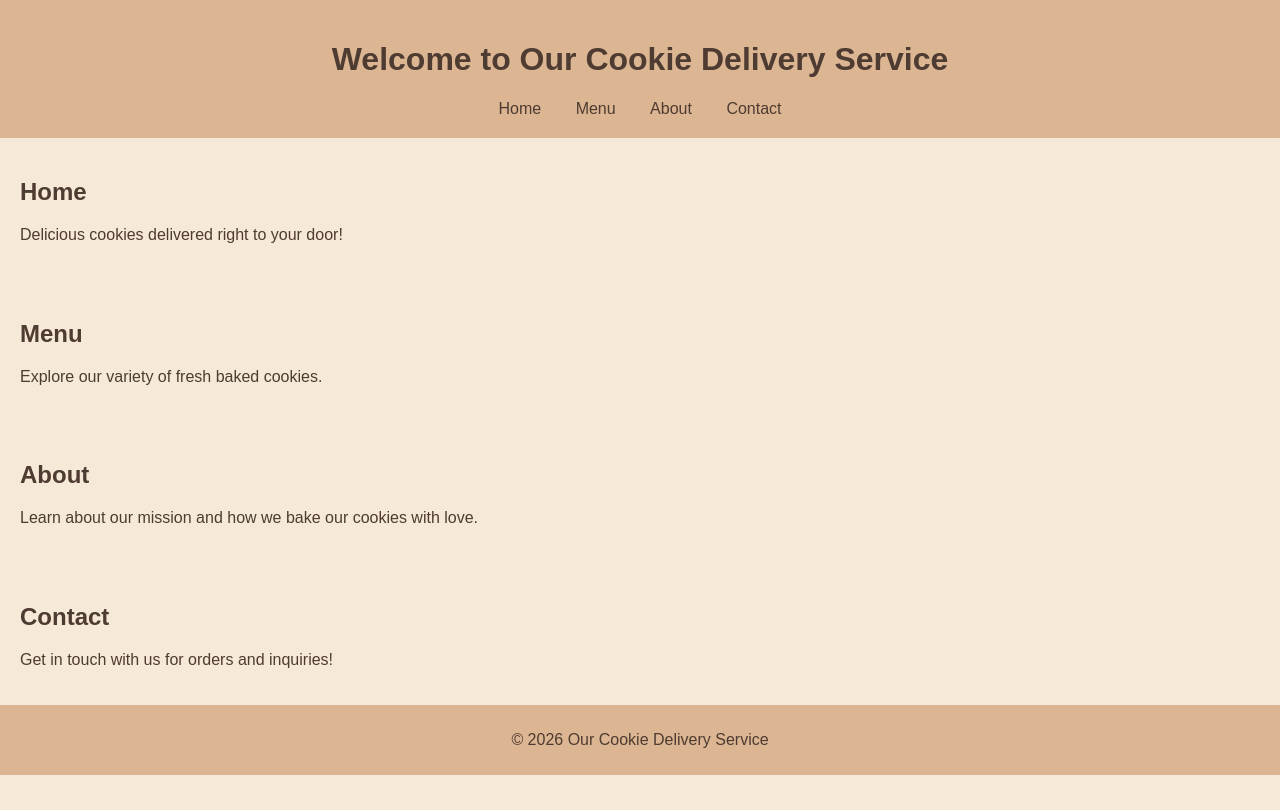
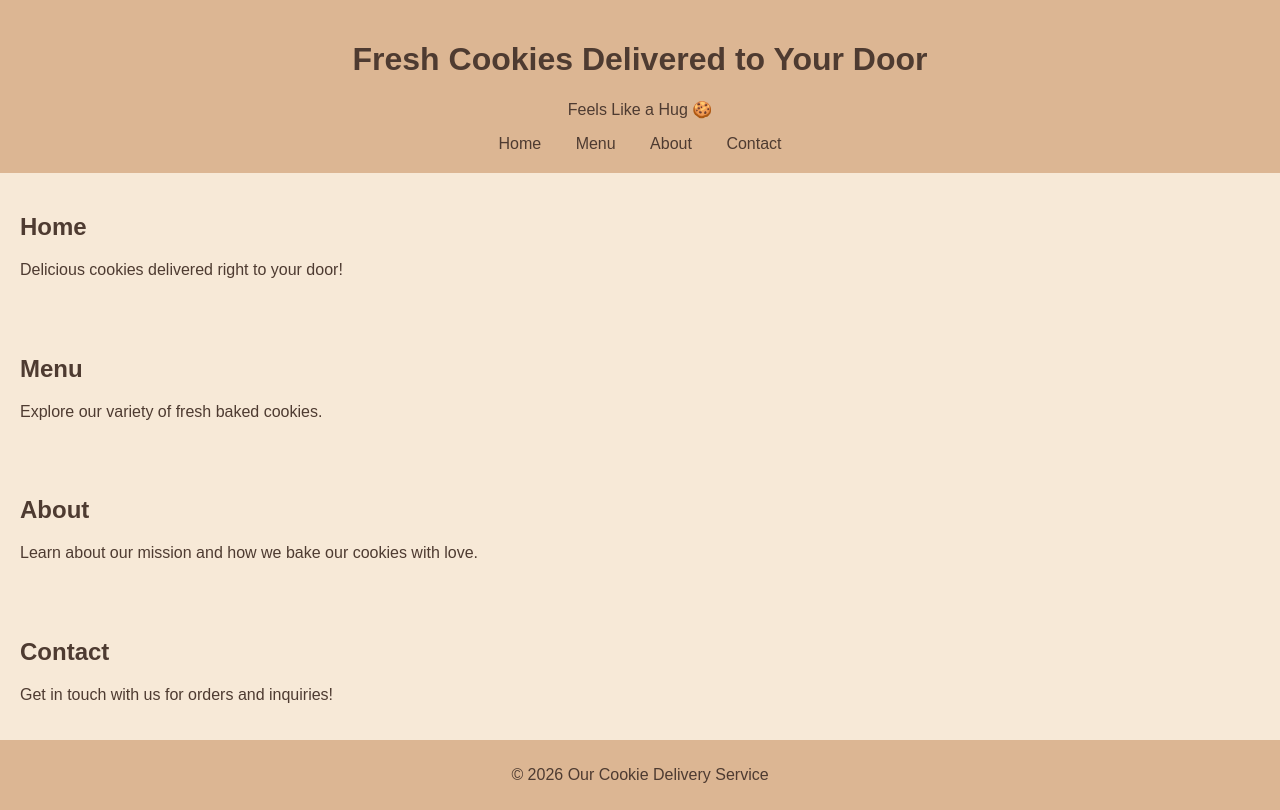
Before and after one commit to MyGrandmaSJam/MyGrandmaSJam, a plain HTML site: page index.html in a window 1280 px wide. Drawn offline with Linux system fonts and the light colour scheme.

Commit message:
Update title and header for cookie service page

```diff
--- a/index.html
+++ b/index.html
@@ -3,7 +3,7 @@
 <head>
     <meta charset="UTF-8">
     <meta name="viewport" content="width=device-width, initial-scale=1.0">
-    <title>Cookie Delivery</title>
+    <title>My Cookie Crumble</title>
     <style>
         body {
             font-family: Arial, sans-serif;
@@ -37,7 +37,8 @@
 </head>
 <body>
     <header>
-        <h1>Welcome to Our Cookie Delivery Service</h1>
+        <h1>Fresh Cookies Delivered to Your Door</h1>
+        <p class="slogan">Feels Like a Hug 🍪</p>
         <nav>
             <a href="#home">Home</a>
             <a href="#menu">Menu</a>
```
